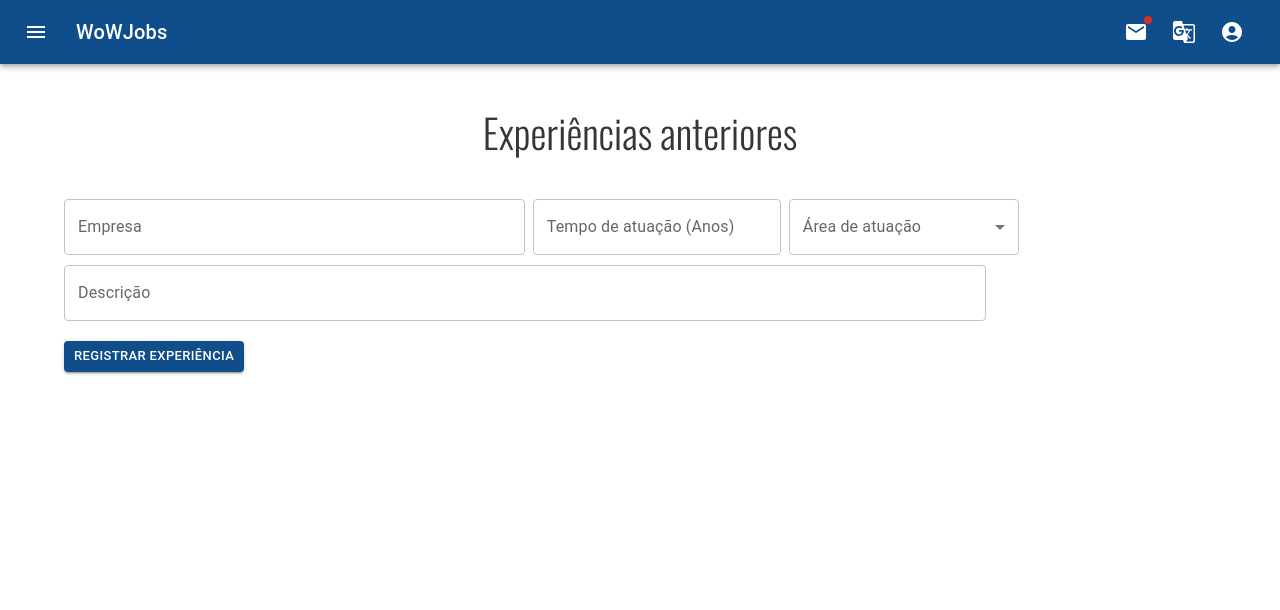
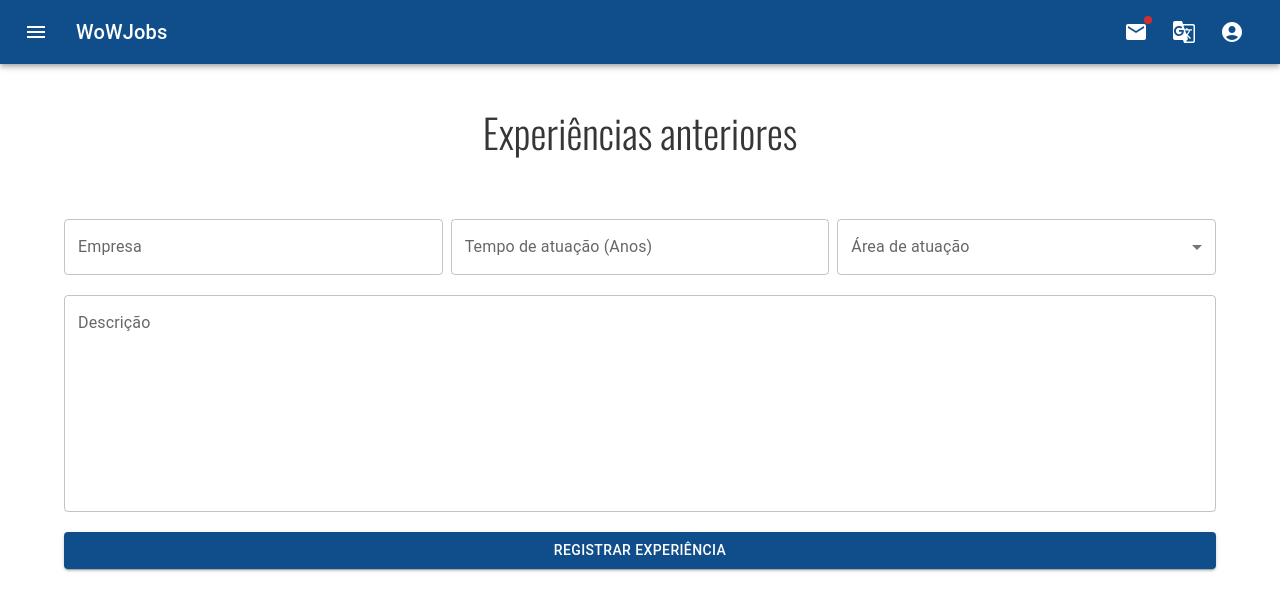
Before and after one commit to GarciaaMarilia/WoWJobs, a React (Create React App) app: page / in a window 1280 px wide. Shown: the top 610 px of the page. Built offline with nearby package versions, Linux system fonts and the light colour scheme.

Commit message:
Ajustes visuais na tela de registro de experiência profissional

```diff
--- a/src/Pages/Experience.jsx
+++ b/src/Screens/Experience.jsx
@@ -1,12 +1,13 @@
 import React, { useState } from 'react';
+
+import Typography from '@mui/material/Typography';
 import { TextField } from '@material-ui/core';
 import MenuItem from '@mui/material/MenuItem';
-import Box from '@mui/material/Box';
-import Typography from '@mui/material/Typography';
 import Button from '@mui/material/Button';
-import Space from '../Style/space';
 import Stack from '@mui/material/Stack';
 
+
+import Space from '../Style/space';
 
 function Experience() {
 
@@ -18,20 +19,20 @@ function Experience() {
     ];*/
     const areas = [
         {
-            value: 'TECNOLOGIA',
-            label: 'Tecnologia',
+            value: 'TECNOLOGICA',
+            label: 'Tecnológica',
         },
         {
-            value: 'ADMINISTRACAO',
-            label: 'Administração',
+            value: 'ADMINISTRATIVA E/OU FINANCEIRA',
+            label: 'Administrativa e/ou Financeira',
         },
         {
             value: 'BIOLOGICA',
             label: 'Biológica',
         },
         {
-            value: 'HUMANIDADE',
-            label: 'Humanidade',
+            value: 'HUMANISTICA',
+            label: 'Humanística',
         },
     ];
     const [area, setArea] = useState("");
@@ -48,6 +49,7 @@ function Experience() {
 
     return (
         <form>
+
             <Typography
                 variant="h5"
                 align="center"
@@ -57,29 +59,34 @@ function Experience() {
             >
                 Experiências anteriores
             </Typography>
-            <Space size={40} />
+
+            <Space size={60} />
+
             <Stack
                 direction="row"
                 spacing={1}
             >
+
                 <TextField
+                    fullWidth
                     label="Empresa"
                     id="empresa"
-                    sx={{ minWidth: '40%' }}
                 />
+
                 <TextField
-                    id="TempoAtuacao"
+                    fullWidth
+                    id="tempoAtuacao"
                     label="Tempo de atuação (Anos)"
                     type="number"
-                    sx={{ minWidth: '20%' }}
                 />
+
                 <TextField
-                    id="AreaAtuacao"
+                    fullWidth
+                    id="areaAtuacao"
                     label="Área de atuação"
                     select
                     value={area}
                     onChange={areaChange}
-                    sx={{ minWidth: '20%' }}
                 >
                     {areas.map((option) => (
                         <MenuItem
@@ -89,24 +96,33 @@ function Experience() {
                         </MenuItem>
                     ))}
                 </TextField>
+
             </Stack>
-            <Space size={10} />
+
+            <Space size={20} />
+
             <Stack
                 direction="row"
             >
+
                 <TextField
                     fullWidth
                     label="Descrição"
                     id="descricao"
-                    sx={{ maxWidth: '80%' }}
+                    multiline
+                    rows={8}
+                    sx={{ Width: 200 }}
                 />
+
             </Stack>
+
             <Space size={20} />
+
             <Button
+                fullWidth
                 type="button"
                 variant="contained"
                 style={{ backgroundColor: "#104E8B" }}
-                size="small"
             >
                 Registrar Experiência
             </Button>
```
Also changed, not shown: src/App.js (+5 -5 lines), src/Screens/Companys.jsx (renamed from src/Pages/Companys.jsx), src/Screens/JobVacancies.jsx (renamed from src/Pages/JobVacancies.jsx), src/Screens/Login.jsx (renamed from src/Pages/Login.jsx), src/Screens/Registration.jsx (renamed from src/Pages/Registration.jsx).
